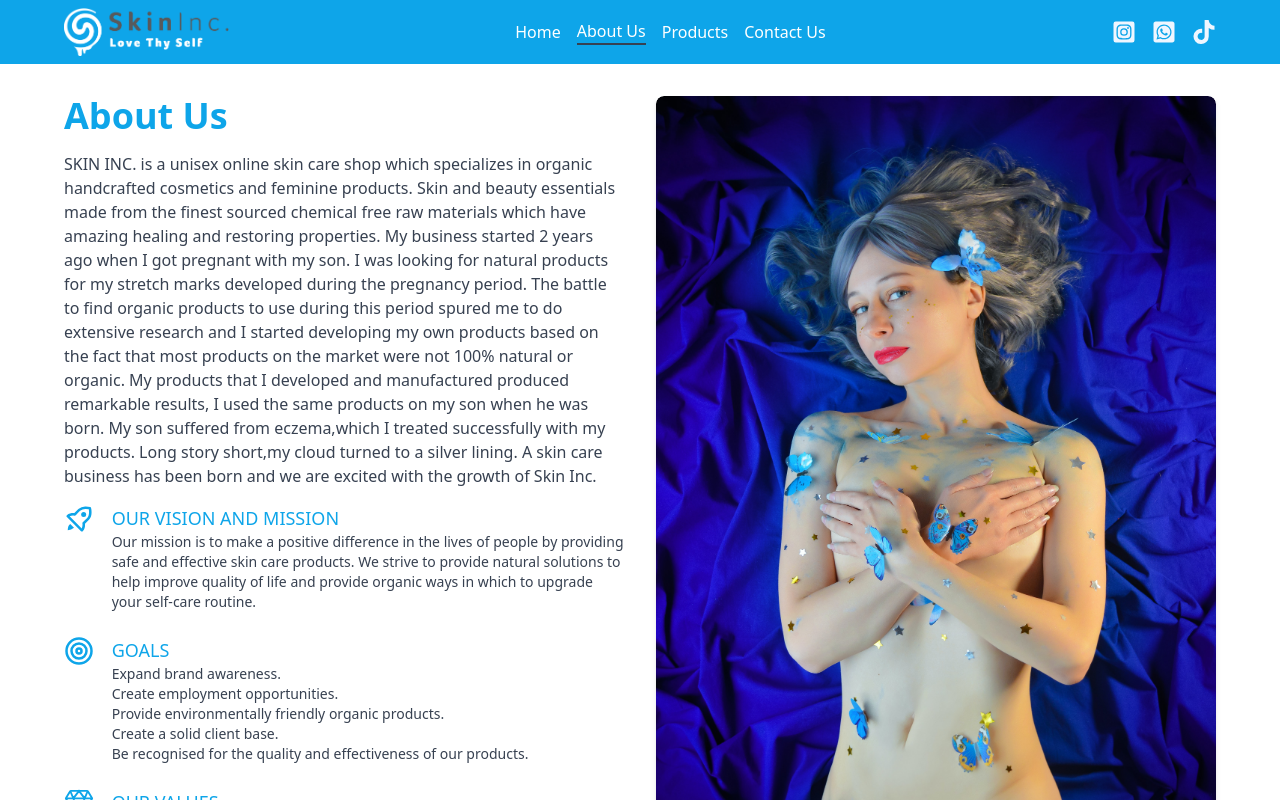
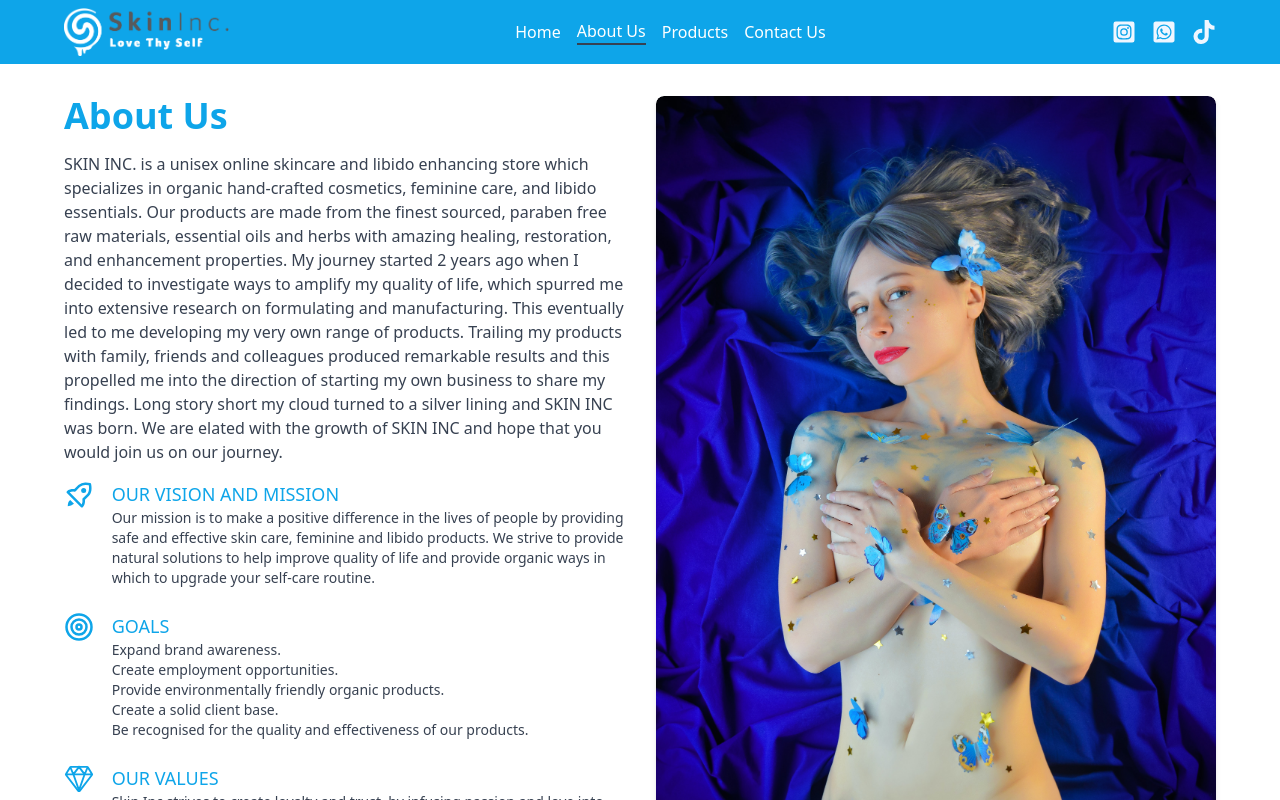
Before and after one commit to PhilaniNcube/skininc, a Next.js app: page /about in a window 1280 px wide. Shown: the top 800 px of the page. Built offline with nearby package versions, Linux system fonts and the light colour scheme; no server answers.

Commit message:
related product info

```diff
--- a/pages/about.jsx
+++ b/pages/about.jsx
@@ -14,22 +14,20 @@ const About = () => {
               About Us
             </h1>
             <p className="text-sm md:text-base text-gray-700 my-4">
-              SKIN INC. is a unisex online skin care shop which specializes in
-              organic handcrafted cosmetics and feminine products. Skin and
-              beauty essentials made from the finest sourced chemical free raw
-              materials which have amazing healing and restoring properties. My
-              business started 2 years ago when I got pregnant with my son. I
-              was looking for natural products for my stretch marks developed
-              during the pregnancy period. The battle to find organic products
-              to use during this period spured me to do extensive research and I
-              started developing my own products based on the fact that most
-              products on the market were not 100% natural or organic. My
-              products that I developed and manufactured produced remarkable
-              results, I used the same products on my son when he was born. My
-              son suffered from eczema,which I treated successfully with my
-              products. Long story short,my cloud turned to a silver lining. A
-              skin care business has been born and we are excited with the
-              growth of Skin Inc.
+              SKIN INC. is a unisex online skincare and libido enhancing store
+              which specializes in organic hand-crafted cosmetics, feminine
+              care, and libido essentials. Our products are made from the finest
+              sourced, paraben free raw materials, essential oils and herbs with
+              amazing healing, restoration, and enhancement properties. My
+              journey started 2 years ago when I decided to investigate ways to
+              amplify my quality of life, which spurred me into extensive
+              research on formulating and manufacturing. This eventually led to
+              me developing my very own range of products. Trailing my products
+              with family, friends and colleagues produced remarkable results
+              and this propelled me into the direction of starting my own
+              business to share my findings. Long story short my cloud turned to
+              a silver lining and SKIN INC was born. We are elated with the
+              growth of SKIN INC and hope that you would join us on our journey.
             </p>
             <div className="grid grid-cols-12 gap-3">
               <BiRocket className="text-sky-500 place-self-start text-3xl" />
@@ -39,10 +37,10 @@ const About = () => {
                 </h3>
                 <p className="text-sm text-gray-700">
                   Our mission is to make a positive difference in the lives of
-                  people by providing safe and effective skin care products. We
-                  strive to provide natural solutions to help improve quality of
-                  life and provide organic ways in which to upgrade your
-                  self-care routine.
+                  people by providing safe and effective skin care, feminine and
+                  libido products. We strive to provide natural solutions to
+                  help improve quality of life and provide organic ways in which
+                  to upgrade your self-care routine.
                 </p>
               </div>
             </div>
--- a/pages/index.jsx
+++ b/pages/index.jsx
@@ -10,9 +10,7 @@ export default function Home() {
         <title>Skin Inc</title>
         <meta
           name="description"
-          content="Skin Inc is a South African based business , owned by Stacey-Lee Arends. We are an
-                  online unisex skin care shop. Our products are pure organic, plant based which is
-                  not only great for your skin but also for the environment."
+          content="Skin Inc is a South African based business owned by Stacey Lee Arends. We are an online unisex skincare and libido shop. Our products are made from organic plant based raw materials which are locally sourced. Good for your skin, Good for your libido, Good for the environment."
         />
         <link rel="icon" href="/favicon.ico" />
       </Head>
--- a/pages/products.jsx
+++ b/pages/products.jsx
@@ -3,9 +3,9 @@ import React, { Fragment } from 'react';
 import Link from 'next/link';
 import supabase from '../utils/supabase';
 
-const ProductPage = ({ products }) => {
+const ProductPage = ({ products, collections }) => {
 
-  console.log(products)
+  console.log(products);
 
   return (
     <Fragment>
@@ -23,16 +23,40 @@ const ProductPage = ({ products }) => {
         </div>
       </div>
       <div className="bg-white max-w-6xl mx-auto">
-        <div className="max-w-2xl mx-auto py-16 px-4 sm:py-24 sm:px-6 lg:max-w-7xl lg:px-8">
-          <h2 className="sr-only">Products</h2>
+        <div className="max-w-2xl mx-auto py-16 px-4 sm:px-6 lg:max-w-7xl lg:px-8">
+          <h2 className="text-gray-700 text-center mb-4 text-3xl font-extrabold">
+            Collections
+          </h2>
+
+          <div className="grid grid-cols-1 gap-y-10 sm:grid-cols-2 gap-x-6 lg:grid-cols-3 xl:grid-cols-4 xl:gap-x-8">
+            {collections?.map((product) => (
+              <Link key={product.id} href={`/collections/${product.id}`} passHref>
+                <div className="group">
+                  <div className="w-full aspect-w-1 aspect-h-1 bg-gray-200 rounded-lg overflow-hidden xl:aspect-w-7 xl:aspect-h-8">
+                    <img
+                      src={product.image}
+                      alt={product.name}
+                      className="w-full h-64 object-center object-cover group-hover:opacity-75"
+                    />
+                  </div>
+                  <h3 className="mt-4 text-sm text-gray-700">{product.name}</h3>
+                  <p className="mt-1 text-lg font-medium text-gray-900">
+                    R {product.price.toFixed(2)}
+                  </p>
+                </div>
+              </Link>
+            ))}
+          </div>
+        </div>
+
+        <div className="max-w-2xl mx-auto py-16 px-4 sm:px-6 lg:max-w-7xl lg:px-8">
+          <h2 className="text-gray-700 text-center mb-4 text-3xl font-extrabold">
+            Products
+          </h2>
 
           <div className="grid grid-cols-1 gap-y-10 sm:grid-cols-2 gap-x-6 lg:grid-cols-3 xl:grid-cols-4 xl:gap-x-8">
             {products.map((product) => (
-              <Link
-                key={product.id}
-                href={`/products/${product.id}`}
-                passHref
-              >
+              <Link key={product.id} href={`/products/${product.id}`} passHref>
                 <div className="group">
                   <div className="w-full aspect-w-1 aspect-h-1 bg-gray-200 rounded-lg overflow-hidden xl:aspect-w-7 xl:aspect-h-8">
                     <img
@@ -63,9 +87,18 @@ export async function getServerSideProps() {
     .select("*")
     .order("name", { ascending: true });
 
+    let products = await supabase
+      .from("skinproducts")
+      .select("*")
+
+
+      console.log(collections);
+
+
   return {
     props: {
-      products: collections,
+     collections,
+    products: products.data
     },
   };
 }
--- a/pages/products/[id].jsx
+++ b/pages/products/[id].jsx
@@ -1,10 +1,10 @@
 /* eslint-disable @next/next/no-img-element */
-import Link from 'next/link';
-import React, { Fragment, useEffect, useState } from 'react';
-import supabase from '../../utils/supabase';
+import Link from "next/link";
+import React, { Fragment, useEffect, useState } from "react";
+import supabase from "../../utils/supabase";
 
-const Product = ({ product, relatedProducts }) => {
-  console.log({product, relatedProducts});
+const Product = ({ product }) => {
+  console.log({ product });
   return (
     <Fragment>
       <div className="max-w-6xl mx-auto mt-4">
@@ -31,7 +31,15 @@ const Product = ({ product, relatedProducts }) => {
             </div>
             <div className="xl:mt-10 mt-8 flex justify-start items-start flex-col space-y-5"></div>
 
-            <div className="xl:mt-10 mt-6 flex justify-center items-center w-full xl:flex-row flex-col space-y-4 xl:space-y-0 xl:space-x-8"></div>
+            <div className="xl:mt-4 flex justify-center items-center w-full xl:flex-row flex-col space-y-4 xl:space-y-0 xl:space-x-8">
+            <p className="text-sm text-gray-600"> <span className="font-bold">Description:</span> {product.description}</p>
+            </div>
+            <div className="xl:mt-4 flex justify-center items-center w-full xl:flex-row flex-col space-y-4 xl:space-y-0 xl:space-x-8">
+            <p className="text-sm text-gray-600"> <span className="font-bold">Ingredients:</span> {product.ingredients}</p>
+            </div>
+            <div className="xl:mt-4 flex justify-center items-center w-full xl:flex-row flex-col space-y-4 xl:space-y-0 xl:space-x-8">
+            <p className="text-sm text-gray-600"> <span className="font-bold">Directions:</span> {product.directions}</p>
+            </div>
 
             <Link
               href={`https://wa.me/27683332924?text=I%20am%20looking%20to%20buy%20${product.name}`}
@@ -41,19 +49,7 @@ const Product = ({ product, relatedProducts }) => {
               </a>
             </Link>
 
-            <p className="mt-8 text-gray-700">Related Products</p>
-            <div className="grid mt-2 grid-cols-1 md:grid-cols-2 gap-4">
-              {relatedProducts.map((item) => (
-                <div key={item.id} className="w-full">
-                  <img
-                    className="w-full aspect-square rounded-lg mb-2 object-cover"
-                    src={item.image}
-                    alt={item.name}
-                  />
-                  <p className="text-xs text-gray-600 font-medium">{item.name} R{item.price}</p>
-                </div>
-              ))}
-            </div>
+
           </div>
         </div>
       </div>
@@ -64,23 +60,18 @@ const Product = ({ product, relatedProducts }) => {
 export default Product;
 
 export async function getServerSideProps({ params: { id } }) {
-
-
-
   let { data, error } = await supabase
-    .from('collections')
-    .select('*')
-    .eq('id', id)
+    .from("skinproducts")
+    .select("*")
+    .eq("id", id)
     .single();
-
-let relatedProducts = await supabase.from('skinproducts').select('*').eq('collection', id)
 
 
 
   return {
     props: {
       product: data,
-      relatedProducts: relatedProducts.data
+
     },
   };
 }
```
Also changed, not shown: pages/collections/[id].jsx (added, +101 -0 lines), 1 other file (tests, documents, lock files or other folders).
